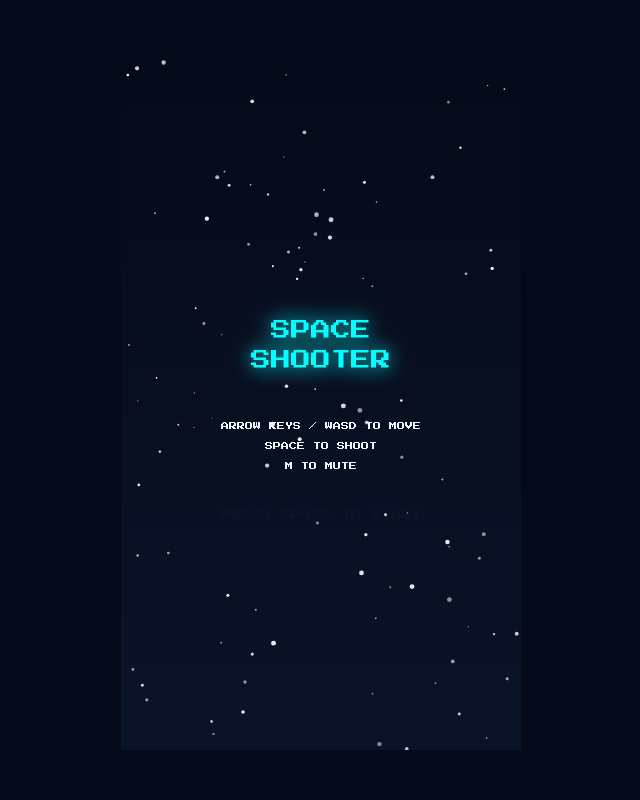
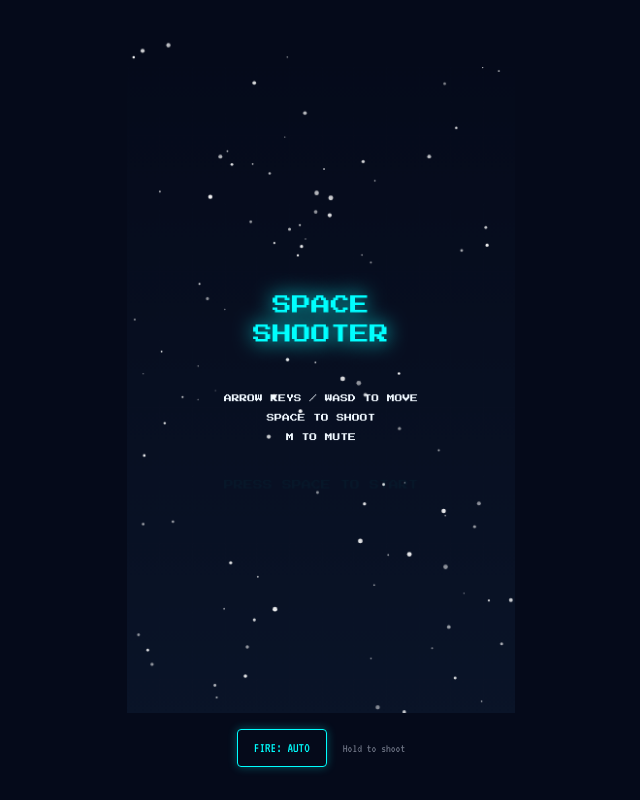
Before and after one commit to md-zeon/space-shooter, a Next.js app: page / in a window 1280 px wide. Shown: the whole page, without its empty margins (319-959 px from the left). Built offline with nearby package versions, Linux system fonts and the light colour scheme; a web font is replaced by a local one.

Commit message:
feat: add hybrid shoot mode (auto/manual) with toggle button and localStorage persistence

```diff
--- a/src/components/Game.tsx
+++ b/src/components/Game.tsx
@@ -1,11 +1,12 @@
 'use client';
 
-import { useEffect, useRef } from 'react';
+import { useEffect, useRef, useState } from 'react';
 import { GameEngine } from '@/game/engine';
 
 export default function Game() {
   const canvasRef = useRef<HTMLCanvasElement>(null);
   const engineRef = useRef<GameEngine | null>(null);
+  const [shootMode, setShootMode] = useState<'auto' | 'manual'>('auto');
 
   useEffect(() => {
     if (!canvasRef.current) return;
@@ -14,19 +15,43 @@ export default function Game() {
     engine.init(canvasRef.current);
     engineRef.current = engine;
 
+    setShootMode(engine.getShootMode());
+
     return () => {
       engine.destroy();
       engineRef.current = null;
     };
   }, []);
 
+  const handleToggleShootMode = () => {
+    if (engineRef.current) {
+      const newMode = engineRef.current.toggleShootMode();
+      setShootMode(newMode);
+    }
+  };
+
   return (
-    <div className="flex items-center justify-center min-h-screen bg-[#050A1A]">
+    <div className="flex flex-col items-center justify-center min-h-screen bg-[#050A1A]">
       <canvas
         ref={canvasRef}
-        className="block max-w-full max-h-screen"
+        className="block max-w-full max-h-[85vh]"
         style={{ touchAction: 'none' }}
       />
+      <div className="mt-4 flex gap-4 items-center">
+        <button
+          onClick={handleToggleShootMode}
+          className="px-4 py-2 text-sm font-mono text-[#00FFFF] border border-[#00FFFF]
+                     hover:bg-[#00FFFF]/20 transition-colors rounded"
+          style={{
+            boxShadow: '0 0 10px rgba(0, 255, 255, 0.3)',
+          }}
+        >
+          FIRE: {shootMode === 'auto' ? 'AUTO' : 'MANUAL'}
+        </button>
+        <span className="text-[#6A7080] text-xs font-mono">
+          {shootMode === 'auto' ? 'Hold to shoot' : 'Tap to shoot'}
+        </span>
+      </div>
     </div>
   );
 }
--- a/src/game/config.ts
+++ b/src/game/config.ts
@@ -10,6 +10,9 @@ export const CONFIG = {
   PLAYER_LIVES: 3,
   INVINCIBLE_DURATION: 2000,
   FIRE_RATE: 150,
+
+  // Settings
+  SHOOT_MODE: 'auto' as 'auto' | 'manual',
 
   // Bullets
   BULLET_SPEED: 10,
@@ -53,6 +56,7 @@ export const CONFIG = {
     BACKGROUND: '#050A1A',
     STAR: '#FFFFFF',
     TEXT: '#F0F8FF',
+    TEXT_MUTED: '#6A7080',
   },
 
   // Timing
--- a/src/game/engine.ts
+++ b/src/game/engine.ts
@@ -57,6 +57,7 @@ export class GameEngine {
     this.renderer.init(CONFIG.WIDTH, CONFIG.HEIGHT);
 
     this.loadHighScore();
+    this.loadShootMode();
 
     this.lastTime = performance.now();
     this.loop(this.lastTime);
@@ -94,6 +95,9 @@ export class GameEngine {
     this.updateParticles(deltaTime);
     this.checkCollisions();
     this.checkLevelUp();
+
+    this.input.clearJustPressed();
+    this.input.updateShootingState();
   }
 
   private handleInput() {
@@ -380,7 +384,14 @@ export class GameEngine {
     this.bullets.render(this.ctx);
     renderPlayer(this.ctx, this.player, performance.now());
     this.particles.render(this.ctx);
-    this.renderer.renderHUD(this.ctx, this.score, this.player.lives, this.level, this.highScore);
+    this.renderer.renderHUD(
+      this.ctx,
+      this.score,
+      this.player.lives,
+      this.level,
+      this.highScore,
+      this.input.getShootMode()
+    );
 
     if (this.state === 'paused') {
       this.renderer.renderPauseScreen(this.ctx);
@@ -430,6 +441,33 @@ export class GameEngine {
     } catch {}
   }
 
+  private loadShootMode() {
+    try {
+      const saved = localStorage.getItem('space-shooter-shootmode');
+      if (saved === 'auto' || saved === 'manual') {
+        this.input.setShootMode(saved);
+      }
+    } catch {}
+  }
+
+  private saveShootMode(mode: 'auto' | 'manual') {
+    try {
+      localStorage.setItem('space-shooter-shootmode', mode);
+    } catch {}
+  }
+
+  toggleShootMode(): 'auto' | 'manual' {
+    const current = this.input.getShootMode();
+    const newMode = current === 'auto' ? 'manual' : 'auto';
+    this.input.setShootMode(newMode);
+    this.saveShootMode(newMode);
+    return newMode;
+  }
+
+  getShootMode(): 'auto' | 'manual' {
+    return this.input.getShootMode();
+  }
+
   getState(): GameState {
     return this.state;
   }
--- a/src/game/input.ts
+++ b/src/game/input.ts
@@ -1,12 +1,15 @@
 export class InputManager {
   private keys: Set<string> = new Set();
+  private keysJustPressed: Set<string> = new Set();
   private touchStartX: number = 0;
   private touchStartY: number = 0;
   private touchCurrentX: number = 0;
   private touchCurrentY: number = 0;
   private isTouching: boolean = false;
   private isShooting: boolean = false;
+  private wasShooting: boolean = false;
   private canvas: HTMLCanvasElement | null = null;
+  private shootMode: 'auto' | 'manual' = 'auto';
 
   init(canvas: HTMLCanvasElement) {
     this.canvas = canvas;
@@ -38,12 +41,16 @@ export class InputManager {
   }
 
   private handleKeyDown = (e: KeyboardEvent) => {
+    if (!this.keys.has(e.key)) {
+      this.keysJustPressed.add(e.key);
+    }
     this.keys.add(e.key);
     if (e.key === ' ') e.preventDefault();
   };
 
   private handleKeyUp = (e: KeyboardEvent) => {
     this.keys.delete(e.key);
+    this.keysJustPressed.delete(e.key);
   };
 
   private handleTouchStart = (e: TouchEvent) => {
@@ -61,6 +68,7 @@ export class InputManager {
     // Right 60% = shoot zone
     const relX = this.touchStartX / rect.width;
     if (relX > 0.4) {
+      this.wasShooting = false;
       this.isShooting = true;
     }
   };
@@ -87,8 +95,35 @@ export class InputManager {
     return this.keys.has(key);
   }
 
+  isKeyJustPressed(key: string): boolean {
+    return this.keysJustPressed.has(key);
+  }
+
+  clearJustPressed() {
+    this.keysJustPressed.clear();
+  }
+
+  setShootMode(mode: 'auto' | 'manual') {
+    this.shootMode = mode;
+  }
+
+  getShootMode(): 'auto' | 'manual' {
+    return this.shootMode;
+  }
+
   isShootingActive(): boolean {
-    return this.keys.has(' ') || this.isShooting;
+    if (this.shootMode === 'auto') {
+      return this.keys.has(' ') || this.isShooting;
+    } else {
+      // Manual mode: only fire on initial press
+      const spaceJustPressed = this.isKeyJustPressed(' ');
+      const touchJustPressed = this.isShooting && !this.wasShooting;
+      return spaceJustPressed || touchJustPressed;
+    }
+  }
+
+  updateShootingState() {
+    this.wasShooting = this.isShooting;
   }
 
   getTouchDelta(): { dx: number; dy: number } {
--- a/src/game/renderer.ts
+++ b/src/game/renderer.ts
@@ -65,7 +65,8 @@ export class Renderer {
     score: number,
     lives: number,
     level: number,
-    highScore: number
+    highScore: number,
+    shootMode: 'auto' | 'manual'
   ) {
     ctx.save();
 
@@ -99,6 +100,12 @@ export class Renderer {
       ctx.fillStyle = CONFIG.COLORS.PLAYER;
       ctx.fillRect(this.canvasWidth - 20 - i * 18, 58, 12, 12);
     }
+
+    // Shoot mode indicator
+    ctx.font = '6px "Press Start 2P"';
+    ctx.fillStyle = CONFIG.COLORS.TEXT_MUTED;
+    ctx.textAlign = 'left';
+    ctx.fillText(`FIRE: ${shootMode.toUpperCase()}`, 10, this.canvasHeight - 10);
 
     ctx.restore();
   }
```
